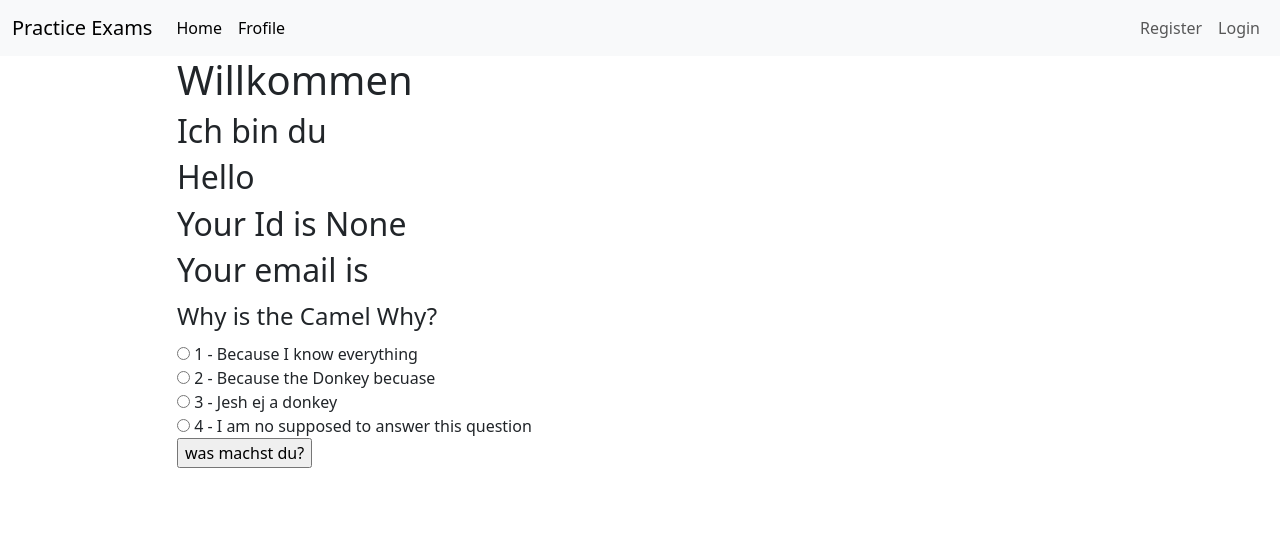
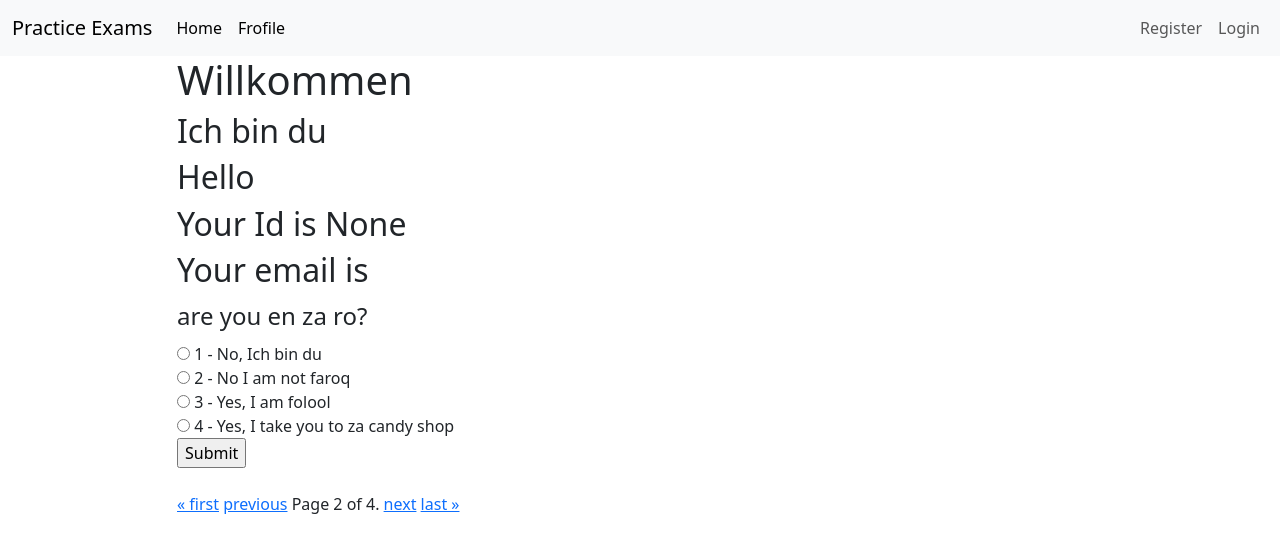
Before and after one commit to ramiqayya/myfirstpro, a Django app: page /profile?page=2 in a window 1280 px wide. Shown: the top 553 px of the page. Run offline with Django 4.2, Linux system fonts and the light colour scheme; data comes from the database, SQL or seed files in the repository; both versions use the stored data as it was after the commit.

Commit message:
add pagination

```diff
--- a/exams/models.py
+++ b/exams/models.py
@@ -22,3 +22,9 @@
 
     def __str__(self) -> str:
         return self.text
+
+
+class Test(models.Model):
+    user = models.ForeignKey(User, on_delete=models.CASCADE)
+    test_num = models.CharField(max_length=15)
+    results = models.IntegerField()
--- a/exams/templates/exams/profile.html
+++ b/exams/templates/exams/profile.html
@@ -12,30 +12,51 @@
 <h2>Your Id is {{user.id}}</h2>
 <h2>Your email is {{user.email}}</h2>
 
-{%if error%}
-
-<h1>{{error}}</h1>
-<a href="{% url 'profile' %}">Back to questions</a>
-
-{%else%}
-
-<form action="{% url 'profile' %}" method="POST">
-    {% csrf_token %}
-    <fieldset>
+{% for question in page_obj %}
+    <form action="{% url 'profile' %}" method="POST">
+        {% csrf_token %}
+        <fieldset>
+            <legend>{{ question.text }}</legend>
+            {% for choice in question.choice_set.all %}
+                <div>
+                    <input type="radio" id="choice{{ forloop.counter }}" name="question_{{ question.id }}"
+                           value="{{ choice.id }}"
+                           {% if request.session.question_choices and request.session.question_choices.question_question.id == choice.id %}
+                               checked
+                           {% endif %}
+                    >
+                    <label for="choice{{ forloop.counter }}">{{ forloop.counter }} - {{ choice.text }}</label>
+                </div>
+            {% endfor %}
+        </fieldset>
+        <input type="submit" value="Submit">
+    </form>
+    <br>
+{% endfor %}
 
 
 
 
 
-        <legend>{{question}}</legend>
-        {%for choice in choices%}
-        <div>
-            <input type="radio" id="choice{{forloop.counter}}" name="takeha" value="{{choice}}">
-            <label for="choice{{forloop.counter}}">{{forloop.counter}} - {{choice}} </label>
-        </div>
-        {%endfor%}
-    </fieldset>
-    <input type="submit" value="was machst du?">
-</form>
-{%endif%}
+
+
+
+<div class="pagination">
+    <span class="step-links">
+        {% if page_obj.has_previous %}
+        <a href="?page=1">&laquo; first</a>
+        <a href="?page={{ page_obj.previous_page_number }}">previous</a>
+        {% endif %}
+
+        <span class="current">
+            Page {{ page_obj.number }} of {{ page_obj.paginator.num_pages }}.
+        </span>
+
+        {% if page_obj.has_next %}
+        <a href="?page={{ page_obj.next_page_number }}">next</a>
+        <a href="?page={{ page_obj.paginator.num_pages }}">last &raquo;</a>
+        {% endif %}
+    </span>
+</div>
+
 {%endblock%}
--- a/exams/views.py
+++ b/exams/views.py
@@ -1,6 +1,7 @@
 from django.shortcuts import render, redirect
 from django.contrib.auth import authenticate, login, logout
 from django.contrib.auth.decorators import login_required
+from django.core.paginator import Paginator
 from django.urls import reverse
 from django.http import HttpResponse, HttpResponseRedirect, JsonResponse
 from .forms import QuestionForm, ChoiceForm
@@ -39,33 +40,24 @@
 
 
 def profile(request):
+    if request.method == 'POST':
+        question_choices = {}
+        for question in Question.objects.all():
+            choice_id = request.POST.get('question_{}'.format(question.id))
+            if choice_id:
+                question_choices['question_{}'.format(
+                    question.id)] = int(choice_id)
+        request.session['question_choices'] = question_choices
 
-    question = Question.objects.order_by('?')[0]
-    choices = Choice.objects.filter(question=question)
-    print(choices.filter(is_correct=True))
-    if request.method == "POST":
-
-        try:
-            zafaste = request.POST["takeha"]
-            print(zafaste)
-
-            question = Question.objects.order_by('?')[0]
-            choices = Choice.objects.filter(question=question)
-        except MultiValueDictKeyError:
-            return render(request, "exams/profile.html", {
-                "error": "Boht Moskel choose something",
-
-
-
-            })
-
-        return render(request, "exams/profile.html", {
-            "message": "Ich bin du",
-            "question": question,
-            "choices": choices
-
-
-        })
+    questions = Question.objects.all()
+    paginator = Paginator(questions, 1)
+    page_number = request.GET.get("page")
+    page_obj = paginator.get_page(page_number)
+    return render(request, "exams/profile.html", {
+        "message": "Ich bin du",
+        "question": questions,
+        "page_obj": page_obj
+    })
 
     # questions = {"question1": "why like this?",
     #              "choice 1": {
@@ -87,13 +79,6 @@
 
     #              }
 
-    return render(request, "exams/profile.html", {
-        "message": "Ich bin du",
-        "question": question,
-        "choices": choices
-
-
-    })
 
 
 def register(request):
```
Also changed, not shown: db.sqlite3, exams/migrations/0002_test.py (added).
